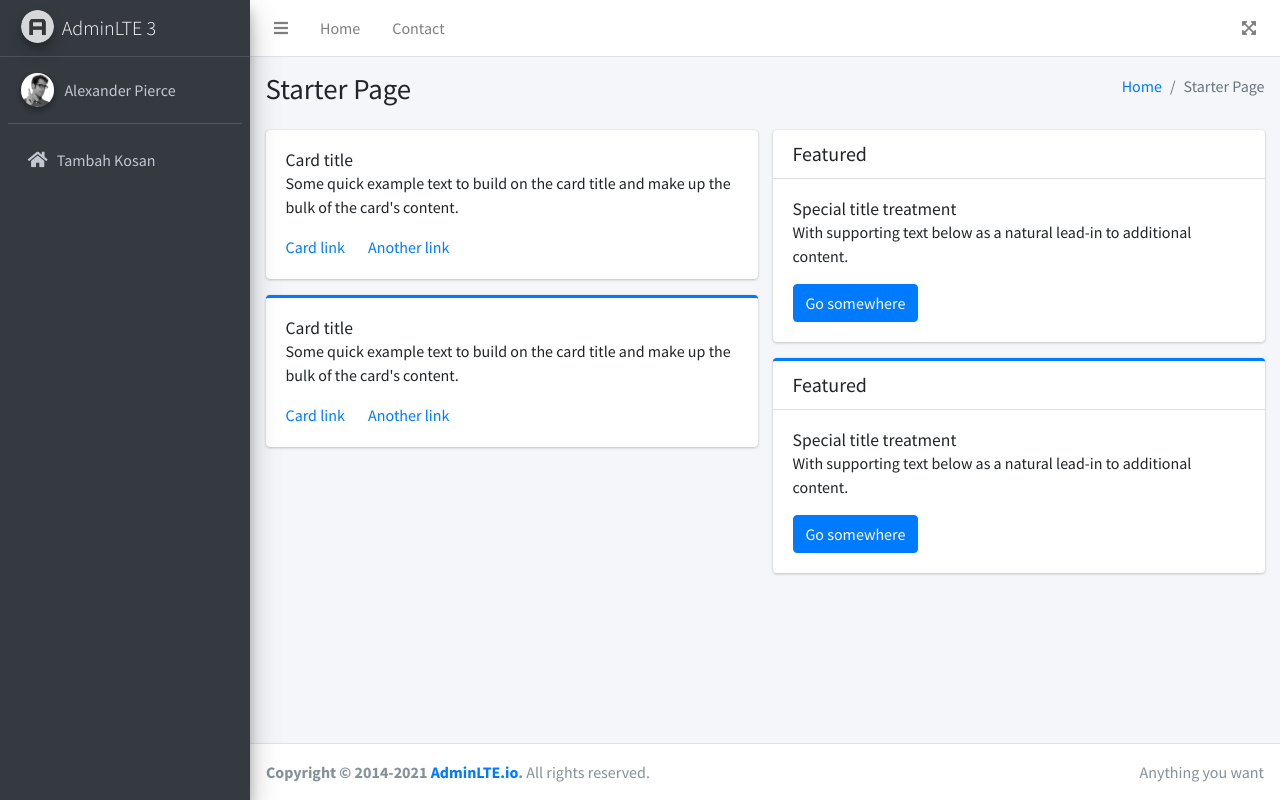
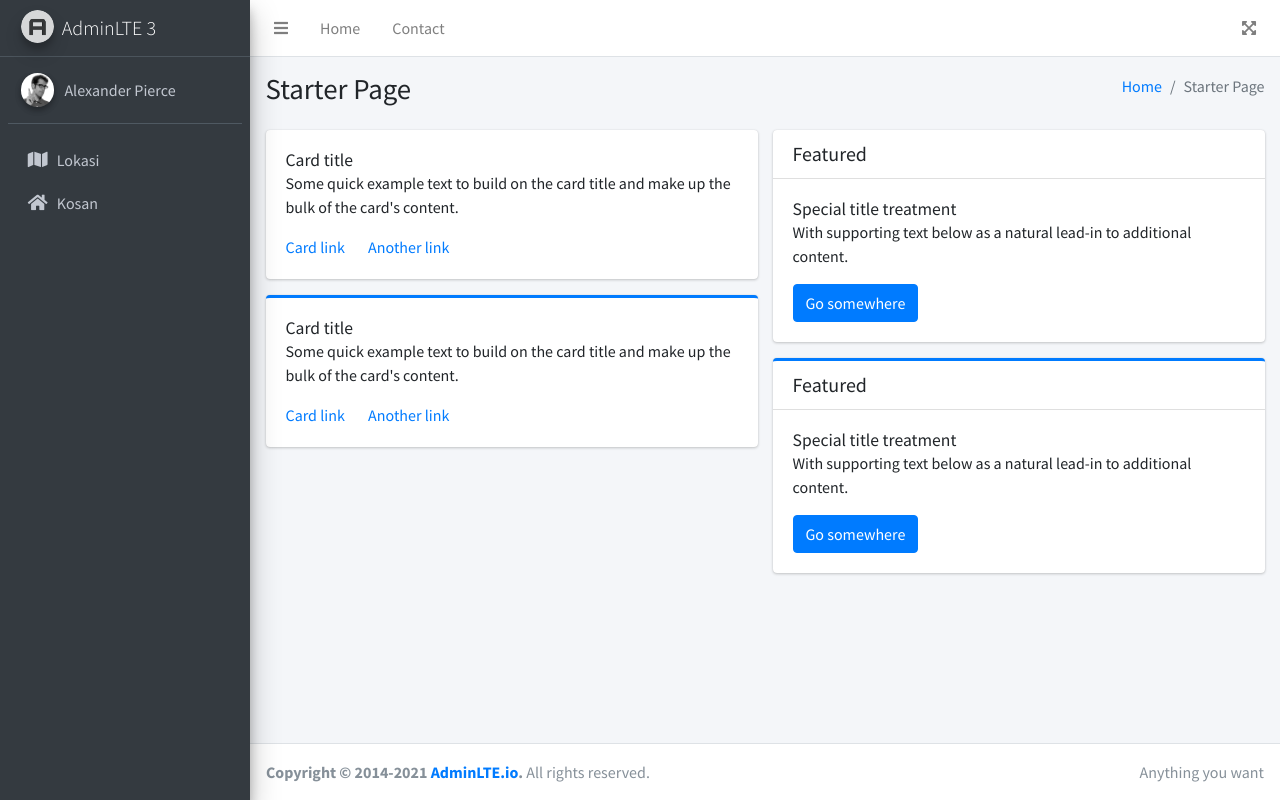
Before and after one commit to AriDwtr/RetianaKost, a PHP site: page / in a window 1280 px wide. Run offline with PHP 8.4, Linux system fonts and the light colour scheme; some libraries are stand-ins or nearby versions.

Commit message:
update sidebar

```diff
--- a/admin/layout/sidebar.php
+++ b/admin/layout/sidebar.php
@@ -21,10 +21,18 @@
         <nav class="mt-2">
             <ul class="nav nav-pills nav-sidebar flex-column" data-widget="treeview" role="menu" data-accordion="false">
                 <li class="nav-item">
+                    <a href="index.php?page=tambahlokasi" class="nav-link">
+                        <i class="nav-icon fas fa-map"></i>
+                        <p>
+                        Lokasi
+                        </p>
+                    </a>
+                </li>
+                <li class="nav-item">
                     <a href="index.php?page=tambahkosan" class="nav-link">
                         <i class="nav-icon fas fa-home"></i>
                         <p>
-                            Tambah Kosan
+                        Kosan
                         </p>
                     </a>
                 </li>
```
